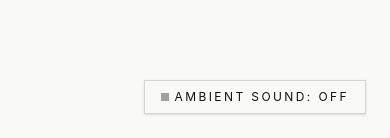
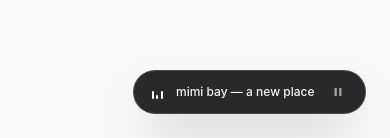
Before and after one commit to menako-studio/dari-elan, a Next.js app: page /personal-project in a window 390 px wide. Shown: the part 706-844 px from the top of the page. Built offline with nearby package versions, Linux system fonts and the light colour scheme.

Commit message:
feat(audio): redesign AmbientAudioPlayer to CarPlay style with iPhone corners

```diff
--- a/app/globals.css
+++ b/app/globals.css
@@ -18,7 +18,7 @@
     padding: 0;
   }
 
-  * {
+  *:not(#ambient-audio-player, #ambient-audio-player *) {
     border-radius: 0 !important;
   }
 }
--- a/components/AmbientAudioPlayer.tsx
+++ b/components/AmbientAudioPlayer.tsx
@@ -1,120 +1,387 @@
 "use client";
 
-import { useState, useEffect, useRef } from "react";
-import { motion } from "framer-motion";
+import { useState, useEffect, useRef, useCallback } from "react";
+import { motion, AnimatePresence } from "framer-motion";
+import { usePathname } from "next/navigation";
+
+type Track = {
+  id: string;
+  title: string;
+  artist: string;
+  src: string;
+  albumArtBg: string;
+};
+
+const ABOUT_PLAYLIST: Track[] = [
+  {
+    id: "classixx",
+    title: "All You're Waiting For",
+    artist: "Classixx",
+    src: "/musics/classixx-all-youre-waiting-for.mp3",
+    albumArtBg: "from-blue-600 via-indigo-600 to-slate-900"
+  },
+  {
+    id: "mimi1",
+    title: "a new place",
+    artist: "mimi bay",
+    src: "/musics/mimi_bay_a_new_place.mp3",
+    albumArtBg: "from-amber-600 via-stone-700 to-stone-900"
+  },
+  {
+    id: "mimi2",
+    title: "columbia road",
+    artist: "mimi bay",
+    src: "/musics/mimi_bay_columbia_road.mp3",
+    albumArtBg: "from-emerald-700 via-teal-800 to-slate-950"
+  },
+];
+
+const PERSONAL_PROJECT_PLAYLIST: Track[] = [
+  {
+    id: "mimi1",
+    title: "a new place",
+    artist: "mimi bay",
+    src: "/musics/mimi_bay_a_new_place.mp3",
+    albumArtBg: "from-amber-600 via-stone-700 to-stone-900"
+  },
+  {
+    id: "mimi2",
+    title: "columbia road",
+    artist: "mimi bay",
+    src: "/musics/mimi_bay_columbia_road.mp3",
+    albumArtBg: "from-emerald-700 via-teal-800 to-slate-950"
+  },
+  {
+    id: "mimi3",
+    title: "u know me so well",
+    artist: "mimi bay",
+    src: "/musics/mimi_bay_u_know_me_so_well.mp3",
+    albumArtBg: "from-rose-700 via-pink-900 to-neutral-950"
+  },
+  {
+    id: "classixx",
+    title: "All You're Waiting For",
+    artist: "Classixx",
+    src: "/musics/classixx-all-youre-waiting-for.mp3",
+    albumArtBg: "from-blue-600 via-indigo-600 to-slate-900"
+  },
+];
+
+const DEFAULT_PLAYLIST: Track[] = [
+  {
+    id: "classixx",
+    title: "All You're Waiting For",
+    artist: "Classixx",
+    src: "/musics/classixx-all-youre-waiting-for.mp3",
+    albumArtBg: "from-blue-600 via-indigo-600 to-slate-900"
+  },
+  {
+    id: "mimi1",
+    title: "a new place",
+    artist: "mimi bay",
+    src: "/musics/mimi_bay_a_new_place.mp3",
+    albumArtBg: "from-amber-600 via-stone-700 to-stone-900"
+  },
+];
 
 export default function AmbientAudioPlayer() {
+  const pathname = usePathname();
+
+  const getPlaylistForPath = useCallback((path: string) => {
+    if (path === "/about") return ABOUT_PLAYLIST;
+    if (path.startsWith("/personal-project")) return PERSONAL_PROJECT_PLAYLIST;
+    return DEFAULT_PLAYLIST;
+  }, []);
+
+  const [playlist, setPlaylist] = useState<Track[]>(() => getPlaylistForPath(pathname));
+  const [trackIndex, setTrackIndex] = useState(0);
   const [isPlaying, setIsPlaying] = useState(false);
-  const audioCtxRef = useRef<AudioContext | null>(null);
-  const gainNodeRef = useRef<GainNode | null>(null);
-  const osc1Ref = useRef<OscillatorNode | null>(null);
-  const osc2Ref = useRef<OscillatorNode | null>(null);
+  const [isMinimized, setIsMinimized] = useState(true);
+  const [currentTime, setCurrentTime] = useState(0);
+  const [duration, setDuration] = useState(0);
 
-  const toggleAudio = () => {
-    if (isPlaying) {
-      // Fade out and stop audio
-      if (gainNodeRef.current && audioCtxRef.current) {
-        gainNodeRef.current.gain.exponentialRampToValueAtTime(
-          0.0001,
-          audioCtxRef.current.currentTime + 1.2
-        );
-        setTimeout(() => {
-          audioCtxRef.current?.suspend();
-          setIsPlaying(false);
-        }, 1200);
-      } else {
-        setIsPlaying(false);
-      }
-    } else {
-      // Start or resume ambient sound
-      try {
-        if (!audioCtxRef.current) {
-          const AudioContextClass =
-            window.AudioContext || (window as unknown as { webkitAudioContext: typeof AudioContext }).webkitAudioContext;
-          const ctx = new AudioContextClass();
-          audioCtxRef.current = ctx;
+  const audioRef = useRef<HTMLAudioElement | null>(null);
+  const hasUserInteracted = useRef(false);
 
-          // Main Gain (Volume)
-          const masterGain = ctx.createGain();
-          masterGain.gain.setValueAtTime(0.0001, ctx.currentTime);
-          masterGain.connect(ctx.destination);
-          gainNodeRef.current = masterGain;
+  const currentTrack = playlist[trackIndex] || playlist[0];
 
-          // Low-pass Filter for warm analog feel
-          const filter = ctx.createBiquadFilter();
-          filter.type = "lowpass";
-          filter.frequency.setValueAtTime(280, ctx.currentTime);
-          filter.connect(masterGain);
+  const formatTime = (seconds: number) => {
+    if (!seconds || isNaN(seconds)) return "0:00";
+    const mins = Math.floor(seconds / 60);
+    const secs = Math.floor(seconds % 60);
+    return `${mins}:${secs < 10 ? "0" : ""}${secs}`;
+  };
 
-          // Warm harmonic oscillators (D1 = 73.42 Hz & A1 = 110 Hz)
-          const osc1 = ctx.createOscillator();
-          osc1.type = "sine";
-          osc1.frequency.setValueAtTime(73.42, ctx.currentTime);
-
-          const osc2 = ctx.createOscillator();
-          osc2.type = "triangle";
-          osc2.frequency.setValueAtTime(110.0, ctx.currentTime);
-
-          // Subtle LFO for gentle wave modulation
-          const lfo = ctx.createOscillator();
-          lfo.frequency.setValueAtTime(0.12, ctx.currentTime);
-          const lfoGain = ctx.createGain();
-          lfoGain.gain.setValueAtTime(15, ctx.currentTime);
-          lfo.connect(lfoGain);
-          lfoGain.connect(filter.frequency);
-
-          osc1.connect(filter);
-          osc2.connect(filter);
-
-          osc1.start();
-          osc2.start();
-          lfo.start();
-
-          osc1Ref.current = osc1;
-          osc2Ref.current = osc2;
+  // Play track
+  const playTrack = useCallback((track: Track) => {
+    if (audioRef.current) {
+      audioRef.current.pause();
     }
 
-        if (audioCtxRef.current.state === "suspended") {
-          audioCtxRef.current.resume();
+    setCurrentTime(0);
+    setDuration(0);
+
+    const audio = new Audio(track.src);
+    audioRef.current = audio;
+
+    audio.ontimeupdate = () => {
+      setCurrentTime(audio.currentTime);
+      setDuration(audio.duration || 0);
+    };
+
+    audio.onended = () => {
+      setTrackIndex((prev) => (prev + 1) % playlist.length);
+    };
+
+    const playPromise = audio.play();
+    if (playPromise !== undefined) {
+      playPromise
+        .then(() => {
+          setIsPlaying(true);
+        })
+        .catch((err) => {
+          setIsPlaying(false);
+          console.log("Autoplay waiting for click:", err);
+        });
     }
+  }, [playlist.length]);
 
-        if (gainNodeRef.current) {
-          gainNodeRef.current.gain.linearRampToValueAtTime(
-            0.15,
-            audioCtxRef.current.currentTime + 2.0
-          );
+  // Handle route change
+  useEffect(() => {
+    const newPlaylist = getPlaylistForPath(pathname);
+    setPlaylist(newPlaylist);
+    setTrackIndex(0);
+    playTrack(newPlaylist[0]);
+  }, [pathname, getPlaylistForPath, playTrack]);
+
+  // Autoplay on first click if blocked initially
+  useEffect(() => {
+    const handleFirstClick = () => {
+      if (!hasUserInteracted.current) {
+        hasUserInteracted.current = true;
+        if (!isPlaying && audioRef.current) {
+          audioRef.current.play().then(() => setIsPlaying(true)).catch(() => {});
         }
-        setIsPlaying(true);
-      } catch (err) {
-        console.warn("Web Audio Context initialization failed:", err);
+      }
+    };
+    window.addEventListener("click", handleFirstClick, { once: true });
+    return () => window.removeEventListener("click", handleFirstClick);
+  }, [isPlaying]);
+
+  // Toggle Play / Pause
+  const togglePlayPause = (e?: React.MouseEvent) => {
+    e?.stopPropagation();
+    if (isPlaying) {
+      if (audioRef.current) audioRef.current.pause();
+      setIsPlaying(false);
+    } else {
+      if (audioRef.current) {
+        audioRef.current.play().then(() => setIsPlaying(true)).catch(() => {});
+      } else {
+        playTrack(currentTrack);
       }
     }
   };
 
+  const handleNext = (e?: React.MouseEvent) => {
+    e?.stopPropagation();
+    const nextIdx = (trackIndex + 1) % playlist.length;
+    setTrackIndex(nextIdx);
+    playTrack(playlist[nextIdx]);
+  };
+
+  const handlePrev = (e?: React.MouseEvent) => {
+    e?.stopPropagation();
+    const prevIdx = (trackIndex - 1 + playlist.length) % playlist.length;
+    setTrackIndex(prevIdx);
+    playTrack(playlist[prevIdx]);
+  };
+
+  const handleSeek = (e: React.ChangeEvent<HTMLInputElement>) => {
+    const newTime = parseFloat(e.target.value);
+    if (audioRef.current) {
+      audioRef.current.currentTime = newTime;
+      setCurrentTime(newTime);
+    }
+  };
+
+  // Cleanup on unmount
   useEffect(() => {
     return () => {
-      if (audioCtxRef.current) {
-        audioCtxRef.current.close().catch(() => {});
+      if (audioRef.current) {
+        audioRef.current.pause();
       }
     };
   }, []);
 
   return (
-    <motion.button
-      initial={{ opacity: 0, y: 10 }}
-      animate={{ opacity: 1, y: 0 }}
-      onClick={toggleAudio}
-      className="fixed bottom-6 right-6 z-40 bg-[#F9F9F8]/90 backdrop-blur-md border-[0.5px] border-neutral-300 px-4 py-2 flex items-center space-x-3 text-xs font-suisse tracking-[0.2em] uppercase text-[#111111] hover:bg-[#111111] hover:text-white transition-all shadow-sm"
-      aria-label="Toggle Ambient Audio"
+    <div id="ambient-audio-player" className="fixed bottom-6 right-6 z-50 select-none">
+      <AnimatePresence mode="wait">
+        {isMinimized ? (
+          /* ================= MINIMIZED DYNAMIC ISLAND PILL ================= */
+          <motion.div
+            key="minimized"
+            initial={{ opacity: 0, scale: 0.9, y: 10 }}
+            animate={{ opacity: 1, scale: 1, y: 0 }}
+            exit={{ opacity: 0, scale: 0.9, y: 10 }}
+            onClick={() => setIsMinimized(false)}
+            className="bg-[#121214]/90 hover:bg-[#18181b]/95 backdrop-blur-2xl border border-white/15 text-white px-4 py-2.5 flex items-center space-x-3 rounded-full shadow-2xl cursor-pointer transition-all group"
           >
-      <span className="flex items-center space-x-1.5">
-        <span
-          className={`w-2 h-2 rounded-none inline-block ${
-            isPlaying ? "bg-emerald-500 animate-pulse" : "bg-neutral-400"
-          }`}
+            {/* Equalizer animation */}
+            <div className="flex items-end justify-center space-x-[2.5px] h-3.5 w-3.5">
+              {[1, 2, 3].map((bar) => (
+                <motion.div
+                  key={bar}
+                  className={`w-[2px] rounded-full ${isPlaying ? "bg-white" : "bg-neutral-500"}`}
+                  animate={{
+                    height: isPlaying
+                      ? bar === 2
+                        ? ["30%", "100%", "50%", "100%", "30%"]
+                        : ["70%", "30%", "100%", "40%", "70%"]
+                      : "25%",
+                  }}
+                  transition={{
+                    duration: 1.1,
+                    repeat: isPlaying ? Infinity : 0,
+                    ease: "easeInOut",
+                    delay: bar * 0.12,
+                  }}
+                  style={{ originY: 1 }}
                 />
-        <span>AMBIENT SOUND: {isPlaying ? "ON" : "OFF"}</span>
+              ))}
+            </div>
+
+            {/* Title & Artist */}
+            <div className="flex items-center space-x-2 text-xs font-suisse">
+              <span className="max-w-[150px] sm:max-w-[200px] truncate text-neutral-100 font-medium">
+                {currentTrack.artist} — {currentTrack.title}
               </span>
-    </motion.button>
+            </div>
+
+            {/* Toggle play directly */}
+            <button
+              onClick={togglePlayPause}
+              className="p-1 text-neutral-400 hover:text-white transition-colors cursor-pointer"
+            >
+              {isPlaying ? (
+                <svg className="w-3.5 h-3.5 fill-current" viewBox="0 0 24 24">
+                  <path d="M6 19h4V5H6v14zm8-14v14h4V5h-4z" />
+                </svg>
+              ) : (
+                <svg className="w-3.5 h-3.5 fill-current" viewBox="0 0 24 24">
+                  <path d="M8 5v14l11-7z" />
+                </svg>
+              )}
+            </button>
+          </motion.div>
+        ) : (
+          /* ================= EXPANDED iPHONE 15 / CARPLAY WIDGET ================= */
+          <motion.div
+            key="expanded"
+            initial={{ opacity: 0, scale: 0.95, y: 15 }}
+            animate={{ opacity: 1, scale: 1, y: 0 }}
+            exit={{ opacity: 0, scale: 0.95, y: 15 }}
+            className="w-[300px] sm:w-[320px] bg-[#121214]/92 backdrop-blur-2xl border border-white/15 rounded-[32px] p-4.5 shadow-2xl text-white font-suisse flex flex-col space-y-3.5"
+          >
+            {/* Top Bar Header */}
+            <div className="flex justify-between items-center text-[10px] tracking-widest text-neutral-400 uppercase">
+              <div className="flex items-center space-x-1.5 font-medium">
+                <span className={`w-1.5 h-1.5 rounded-full ${isPlaying ? "bg-emerald-400 animate-pulse" : "bg-neutral-500"}`} />
+                <span>NOW PLAYING</span>
+              </div>
+              <button
+                onClick={() => setIsMinimized(true)}
+                className="hover:text-white p-1 transition-colors text-xs cursor-pointer font-bold"
+                title="Minimize"
+              >
+                ✕
+              </button>
+            </div>
+
+            {/* Track Info Card (Artwork + Text) */}
+            <div className="flex items-center space-x-3.5">
+              <div
+                className={`w-14 h-14 rounded-2xl bg-gradient-to-tr ${currentTrack.albumArtBg} shadow-lg flex items-center justify-center flex-shrink-0 border border-white/15 relative overflow-hidden`}
+              >
+                {/* Vinyl effect icon */}
+                <div className="w-8 h-8 rounded-full border border-white/20 flex items-center justify-center">
+                  <div className="w-2.5 h-2.5 rounded-full bg-white/40" />
+                </div>
+              </div>
+
+              <div className="flex flex-col min-w-0 flex-1">
+                <h4 className="font-semibold text-sm text-white truncate leading-snug">
+                  {currentTrack.title}
+                </h4>
+                <p className="text-xs text-neutral-400 truncate mt-0.5 font-normal">
+                  {currentTrack.artist}
+                </p>
+              </div>
+            </div>
+
+            {/* Scrubber Progress Bar */}
+            <div className="flex flex-col space-y-1.5 pt-1">
+              <div className="relative flex items-center">
+                <input
+                  type="range"
+                  min={0}
+                  max={duration || 100}
+                  value={currentTime}
+                  onChange={handleSeek}
+                  className="w-full h-1 bg-white/20 rounded-full appearance-none cursor-pointer accent-white hover:accent-neutral-200"
+                />
+              </div>
+
+              <div className="flex justify-between text-[10px] font-mono text-neutral-400 px-0.5">
+                <span>{formatTime(currentTime)}</span>
+                <span>{formatTime(duration)}</span>
+              </div>
+            </div>
+
+            {/* iPhone / CarPlay Transport Controls */}
+            <div className="flex items-center justify-between pt-1 px-4">
+              {/* Previous */}
+              <button
+                onClick={handlePrev}
+                className="text-neutral-400 hover:text-white transition-colors p-2 cursor-pointer"
+                title="Previous Track"
+              >
+                <svg className="w-5 h-5 fill-current" viewBox="0 0 24 24">
+                  <path d="M6 6h2v12H6zm3.5 6l8.5 6V6z" />
+                </svg>
+              </button>
+
+              {/* Play / Pause Toggle Button */}
+              <button
+                onClick={togglePlayPause}
+                className="w-11 h-11 bg-white text-black hover:bg-neutral-200 rounded-full flex items-center justify-center shadow-lg transition-transform active:scale-95 cursor-pointer"
+                title={isPlaying ? "Pause" : "Play"}
+              >
+                {isPlaying ? (
+                  <svg className="w-5 h-5 fill-current" viewBox="0 0 24 24">
+                    <path d="M6 19h4V5H6v14zm8-14v14h4V5h-4z" />
+                  </svg>
+                ) : (
+                  <svg className="w-5 h-5 fill-current ml-0.5" viewBox="0 0 24 24">
+                    <path d="M8 5v14l11-7z" />
+                  </svg>
+                )}
+              </button>
+
+              {/* Next */}
+              <button
+                onClick={handleNext}
+                className="text-neutral-400 hover:text-white transition-colors p-2 cursor-pointer"
+                title="Next Track"
+              >
+                <svg className="w-5 h-5 fill-current" viewBox="0 0 24 24">
+                  <path d="M6 18l8.5-6L6 6v12zM16 6v12h2V6h-2z" />
+                </svg>
+              </button>
+            </div>
+          </motion.div>
+        )}
+      </AnimatePresence>
+    </div>
   );
 }
```
Lines whose indentation alone changed are shown as unchanged.
